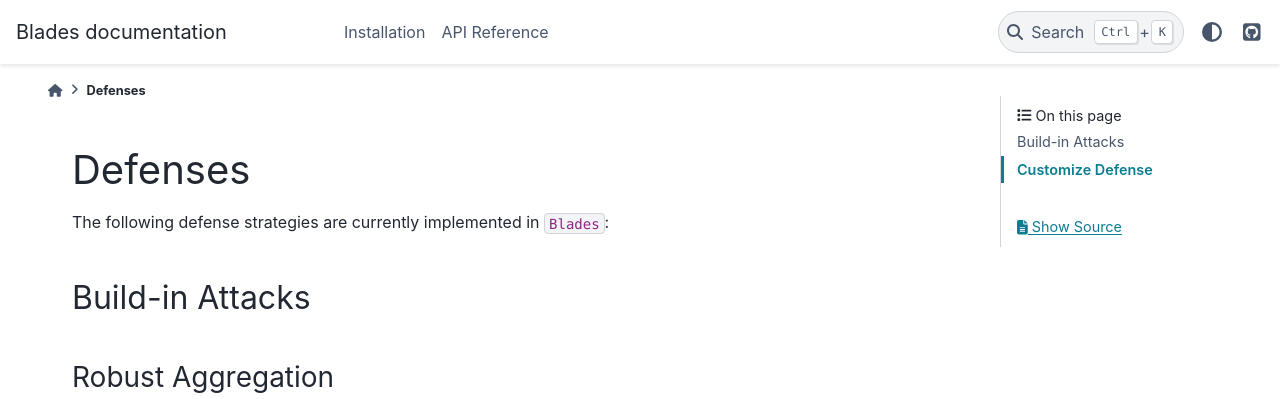
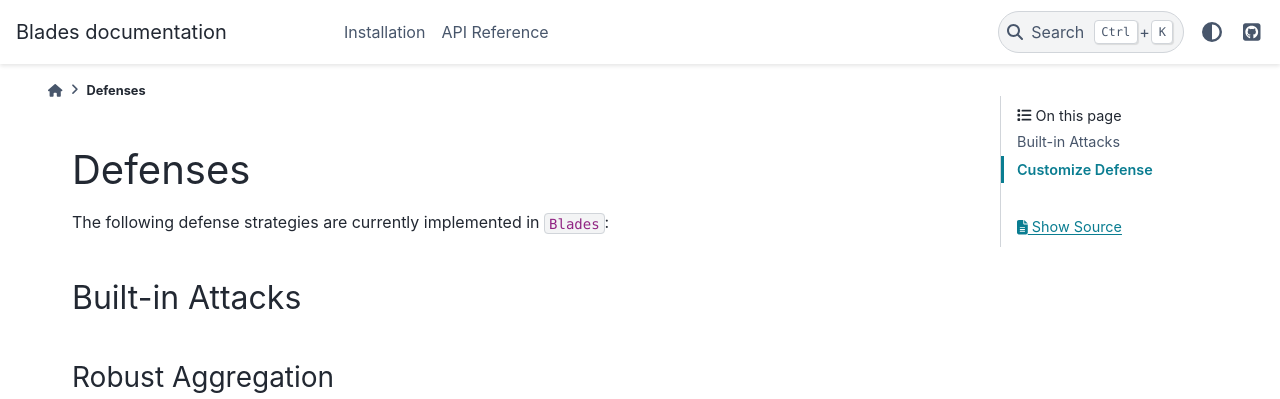
Before and after one commit to lishenghui/blades, a Sphinx documentation site: the page built from docs/source/defenses.md, in a window 1280 px wide and 900 px high. Shown: the top 399 px of the window. Built offline with Sphinx 7.4.7 and the PyData theme 0.15.4, drawn with Linux system fonts in a browser that asks for light colours; pages that are not in the unit, such as notebooks, are missing from menus.

Commit message:
build-in -> built-in

```diff
--- a/docs/source/defenses.md
+++ b/docs/source/defenses.md
@@ -1,28 +1,27 @@
-
 # Defenses
 
-The following defense strategies are currently implemented in ``Blades``:
-## Build-in Attacks
+The following defense strategies are currently implemented in `Blades`:
+
+## Built-in Attacks
 
 ### Robust Aggregation
 
-| Methods   | Descriptions                                                                                                                               | Examples                                                                                       |
-| --------- | ------------------------------------------------------------------------------------------------------------------------------------------ | ---------------------------------------------------------------------------------------------- |
-| **Krum**   | *Blanchard et al.* [Machine Learning with Adversaries: Byzantine Tolerant Gradient Descent](https://proceedings.neurips.cc/paper/2017/hash/f4b9ec30ad9f68f89b29639786cb62ef-Abstract.html), *NIPS'17*              | [[**Example**]](https://github.com/bladesteam/blades/blob/master/src/blades/aggregators/krum.py)   |
-| **GeoMed**   | *Chen et al.* [Distributed Statistical Machine Learning in Adversarial Settings: Byzantine Gradient Descent](https://arxiv.org/abs/1705.05491), *POMACS'18*              | [[**Example**]](https://github.com/bladesteam/blades/blob/master/src/blades/aggregators/geomed.py)   |
-| **AutoGM**   | *Li et al.* [Byzantine-Robust Aggregation in Federated Learning Empowered Industrial IoT](https://ieeexplore.ieee.org/abstract/document/9614992), *IEEE TII'22*              | [[**Example**]](https://github.com/bladesteam/blades/blob/master/src/blades/aggregators/autogm.py)   |
-| **Median**   | *Yin et al.* [Byzantine-robust distributed learning: Towards optimal statistical rates](https://proceedings.mlr.press/v80/yin18a), *ICML'18*              | [[**Example**]](https://github.com/bladesteam/blades/blob/master/src/blades/aggregators/median.py)   |
-| **TrimmedMean**   | *Yin et al.* [Byzantine-robust distributed learning: Towards optimal statistical rates](https://proceedings.mlr.press/v80/yin18a), *ICML'18*              | [[**Example**]](https://github.com/bladesteam/blades/blob/master/src/blades/aggregators/trimmedmean.py)   |
-| **CenteredClipping**   | *Karimireddy et al.* [Learning from History for Byzantine Robust Optimization](http://proceedings.mlr.press/v139/karimireddy21a.html), *ICML'21*              | [[**Example**]](https://github.com/bladesteam/blades/blob/master/src/blades/aggregators/centeredclipping.py)   |
-| **Clustering**   | *Sattler et al.* [On the byzantine robustness of clustered federated learning](https://ieeexplore.ieee.org/abstract/document/9054676), *ICASSP'20*              | [[**Example**]](https://github.com/bladesteam/blades/blob/master/src/blades/aggregators/clustering.py)   |
-| **ClippedClustering**   | *Li et al.* [An Experimental Study of Byzantine-Robust sAggregation Schemes in Federated Learning](https://www.techrxiv.org/articles/preprint/An_Experimental_Study_of_Byzantine-Robust_Aggregation_Schemes_in_Federated_Learning/19560325), *TechRxiv'22*              | [[**Example**]](https://github.com/bladesteam/blades/blob/master/src/blades/aggregators/clippedclustering.py)   |
+| Methods               | Descriptions                                                                                                                                                                                                                                               | Examples                                                                                                        |
+| --------------------- | ---------------------------------------------------------------------------------------------------------------------------------------------------------------------------------------------------------------------------------------------------------- | --------------------------------------------------------------------------------------------------------------- |
+| **Krum**              | *Blanchard et al.* [Machine Learning with Adversaries: Byzantine Tolerant Gradient Descent](https://proceedings.neurips.cc/paper/2017/hash/f4b9ec30ad9f68f89b29639786cb62ef-Abstract.html), *NIPS'17*                                                      | [\[**Example**\]](https://github.com/bladesteam/blades/blob/master/src/blades/aggregators/krum.py)              |
+| **GeoMed**            | *Chen et al.* [Distributed Statistical Machine Learning in Adversarial Settings: Byzantine Gradient Descent](https://arxiv.org/abs/1705.05491), *POMACS'18*                                                                                                | [\[**Example**\]](https://github.com/bladesteam/blades/blob/master/src/blades/aggregators/geomed.py)            |
+| **AutoGM**            | *Li et al.* [Byzantine-Robust Aggregation in Federated Learning Empowered Industrial IoT](https://ieeexplore.ieee.org/abstract/document/9614992), *IEEE TII'22*                                                                                            | [\[**Example**\]](https://github.com/bladesteam/blades/blob/master/src/blades/aggregators/autogm.py)            |
+| **Median**            | *Yin et al.* [Byzantine-robust distributed learning: Towards optimal statistical rates](https://proceedings.mlr.press/v80/yin18a), *ICML'18*                                                                                                               | [\[**Example**\]](https://github.com/bladesteam/blades/blob/master/src/blades/aggregators/median.py)            |
+| **TrimmedMean**       | *Yin et al.* [Byzantine-robust distributed learning: Towards optimal statistical rates](https://proceedings.mlr.press/v80/yin18a), *ICML'18*                                                                                                               | [\[**Example**\]](https://github.com/bladesteam/blades/blob/master/src/blades/aggregators/trimmedmean.py)       |
+| **CenteredClipping**  | *Karimireddy et al.* [Learning from History for Byzantine Robust Optimization](http://proceedings.mlr.press/v139/karimireddy21a.html), *ICML'21*                                                                                                           | [\[**Example**\]](https://github.com/bladesteam/blades/blob/master/src/blades/aggregators/centeredclipping.py)  |
+| **Clustering**        | *Sattler et al.* [On the byzantine robustness of clustered federated learning](https://ieeexplore.ieee.org/abstract/document/9054676), *ICASSP'20*                                                                                                         | [\[**Example**\]](https://github.com/bladesteam/blades/blob/master/src/blades/aggregators/clustering.py)        |
+| **ClippedClustering** | *Li et al.* [An Experimental Study of Byzantine-Robust sAggregation Schemes in Federated Learning](https://www.techrxiv.org/articles/preprint/An_Experimental_Study_of_Byzantine-Robust_Aggregation_Schemes_in_Federated_Learning/19560325), *TechRxiv'22* | [\[**Example**\]](https://github.com/bladesteam/blades/blob/master/src/blades/aggregators/clippedclustering.py) |
 
 ### Trust-based Methods
 
-| Methods   | Descriptions                                                                                                                               | Examples                                                                                       |
-| --------- | ------------------------------------------------------------------------------------------------------------------------------------------ | ---------------------------------------------------------------------------------------------- |
-| **FLTrust**   | *Cao et al.* [FLTrust: Byzantine-robust Federated Learning via Trust Bootstrapping](https://arxiv.org/abs/2012.13995), *NDSS'21*              | [[**Example**]](https://github.com/bladesteam/blades/blob/master/src/blades/aggregators/fltrust.py)   |
-
+| Methods     | Descriptions                                                                                                                     | Examples                                                                                              |
+| ----------- | -------------------------------------------------------------------------------------------------------------------------------- | ----------------------------------------------------------------------------------------------------- |
+| **FLTrust** | *Cao et al.* [FLTrust: Byzantine-robust Federated Learning via Trust Bootstrapping](https://arxiv.org/abs/2012.13995), *NDSS'21* | [\[**Example**\]](https://github.com/bladesteam/blades/blob/master/src/blades/aggregators/fltrust.py) |
 
 ## Customize Defense
 
```
